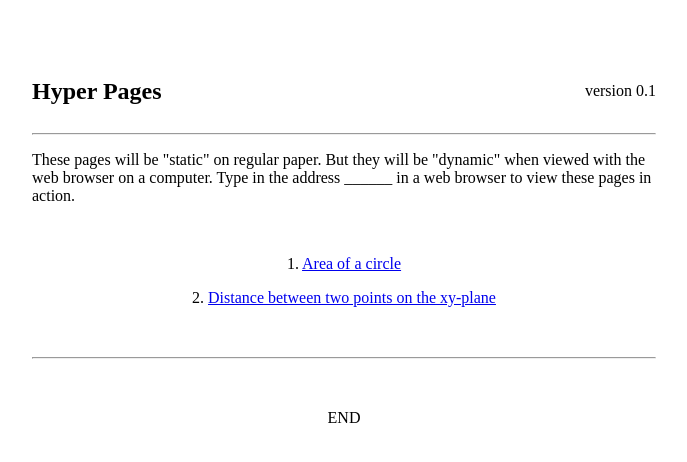
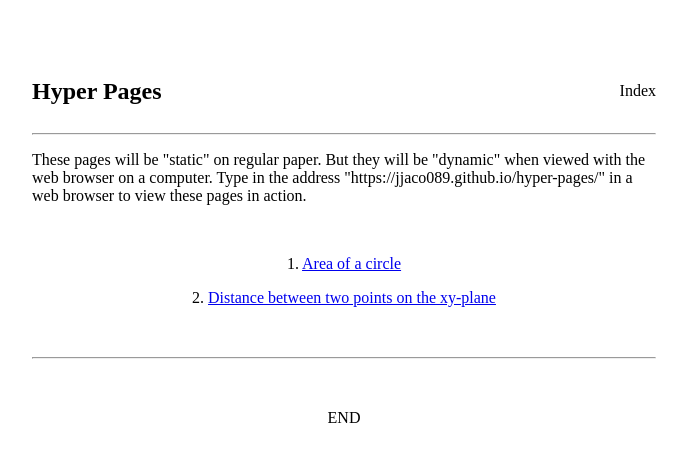
Before and after one commit to jjaco089/hyper-pages, a plain HTML site: page index.html in a window 1280 px wide. Shown: the whole page, without its empty margins (296-983 px from the left). Drawn offline with Linux system fonts and the light colour scheme.

Commit message:
Update the home page

```diff
--- a/index.html
+++ b/index.html
@@ -31,12 +31,12 @@
 <body>
     <div class="container1">
         <h2>Hyper Pages</h2>
-        <div>version 0.1</div>
+        <div>Index</div>
     </div>
     <hr>
     <p>These pages will be "static" on regular paper.
         But they will be "dynamic" when viewed with the web browser on a computer.
-        Type in the address ______ in a web browser to view these pages in action. </p>
+        Type in the address "https://jjaco089.github.io/hyper-pages/" in a web browser to view these pages in action. </p>
     <div class="container2">
         <p>1. <a href='#'>Area of a circle</a>
         <p>2. <a href='#'>Distance between two points on the xy-plane</a>
```
